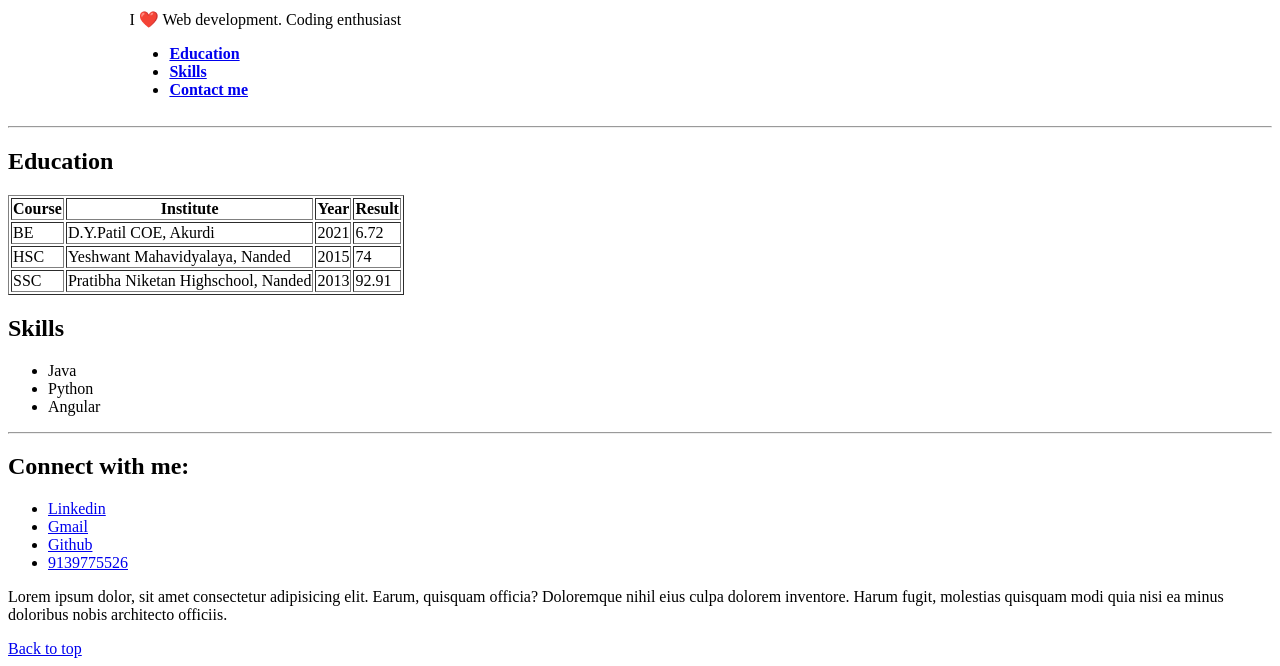
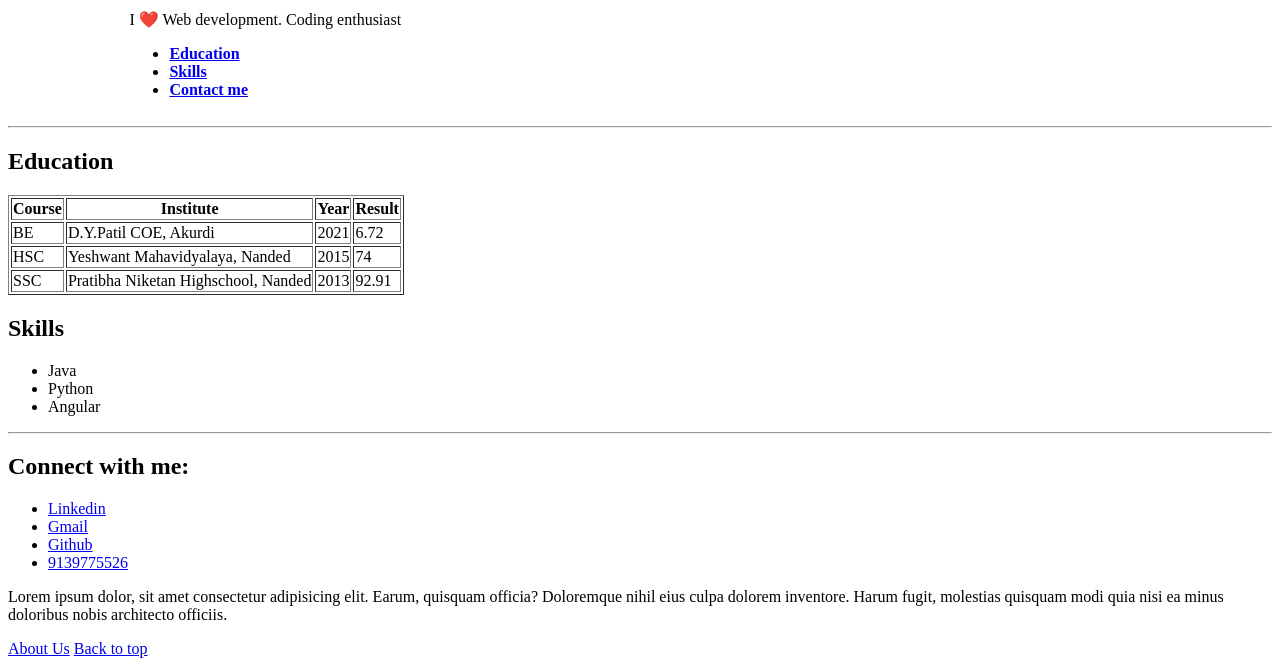
Before and after one commit to Yogeshhiwant/resume, a plain HTML site: page index.html in a window 1280 px wide. Shown: the part 149-815 px from the top of the page. Drawn offline with Linux system fonts and the light colour scheme.

Commit message:
Update index.html

```diff
--- a/index.html
+++ b/index.html
@@ -97,6 +97,7 @@
       <a href="mailto:"></a>
       <a href="tel:+"></a>
 
+      <a href="aboutus.html">About Us</a>
       <a href="#">Back to top</a>
 
   </footer>
```
